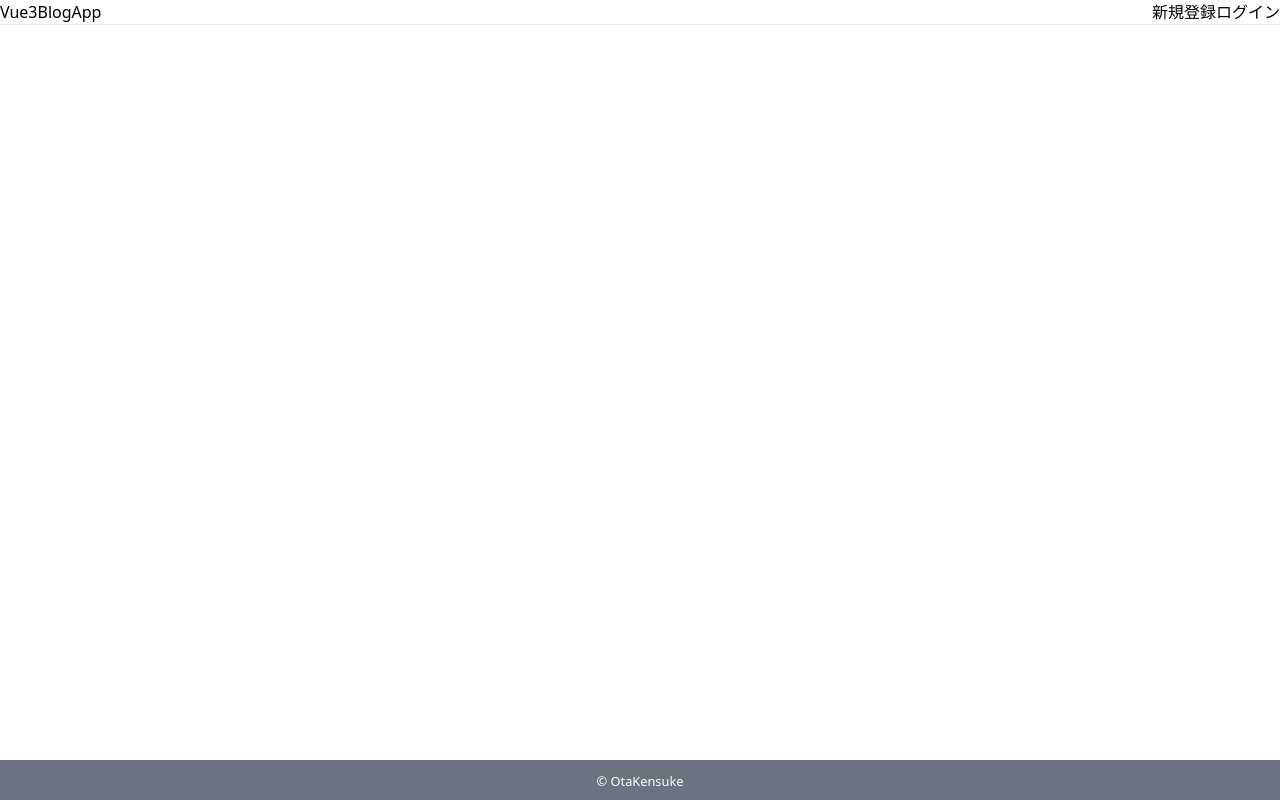
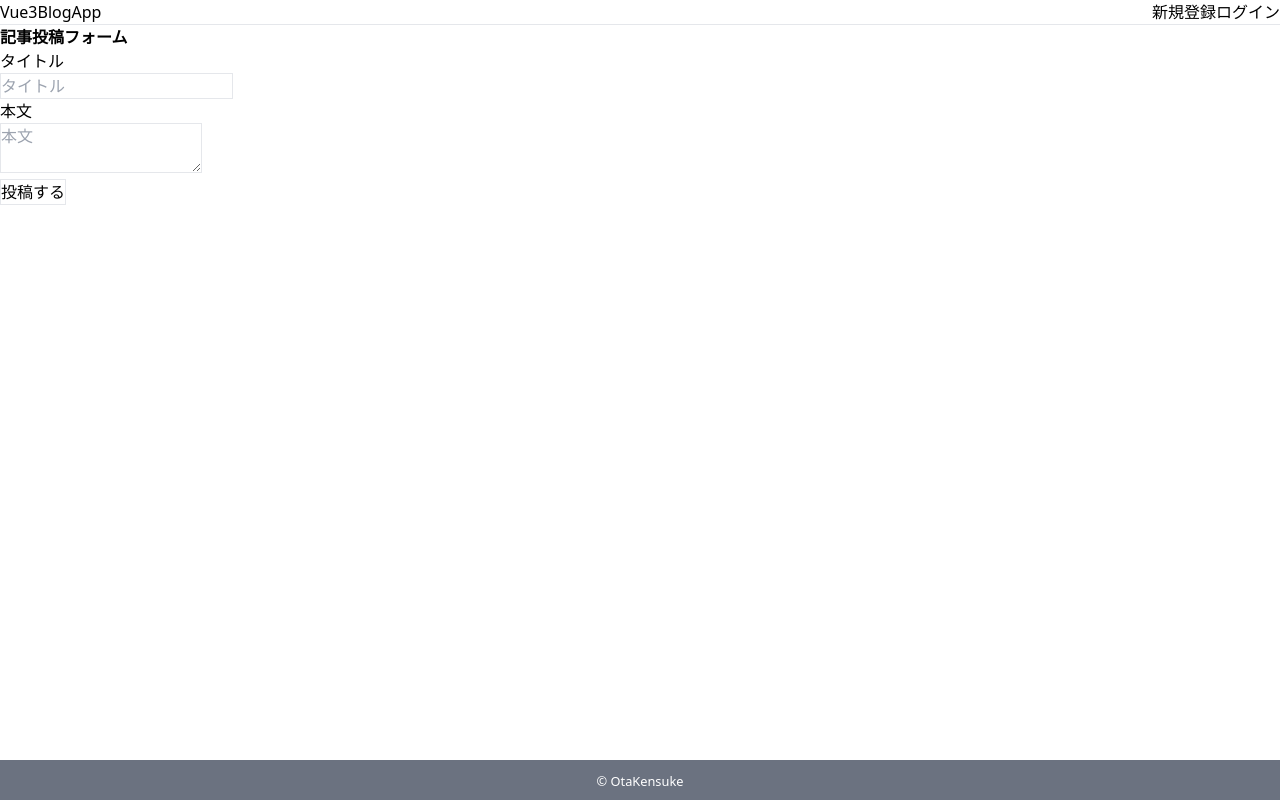
Before and after one commit to KensukeOta/Vue3BlogApp, a Vue app: page /posts/create in a window 1280 px wide. Built offline with nearby package versions, Linux system fonts and the light colour scheme.

Commit message:
記事投稿フォームを作成し、フォームに遷移するリンクを作成 #5

```diff
--- /dev/null
+++ b/src/components/atoms/PostFormLink.vue
@@ -0,0 +1,7 @@
+<script setup lang="ts">
+import { RouterLink } from 'vue-router';
+</script>
+
+<template>
+  <RouterLink to="/posts/create" class="border">投稿する</RouterLink>
+</template>
--- /dev/null
+++ b/src/components/atoms/PostInput.vue
@@ -0,0 +1,9 @@
+<script setup lang="ts">
+import { useField } from 'vee-validate';
+
+const { value: body } = useField<string>("body");
+</script>
+
+<template>
+  <textarea name="body" v-model="body" id="body" placeholder="本文" class="border"></textarea>
+</template>
--- /dev/null
+++ b/src/components/atoms/TitleInput.vue
@@ -0,0 +1,9 @@
+<script setup lang="ts">
+import { useField } from 'vee-validate';
+
+const { value: title } = useField("title");
+</script>
+
+<template>
+  <input type="text" v-model="title" name="title" id="title" placeholder="タイトル" class="border" />
+</template>
--- /dev/null
+++ b/src/components/molecules/PostArea.vue
@@ -0,0 +1,13 @@
+<script setup lang="ts">
+import Label from '../atoms/Label.vue';
+import PostInput from '../atoms/PostInput.vue';
+</script>
+
+<template>
+  <dt>
+    <Label for="body">本文</Label>
+  </dt>
+  <dd>
+    <PostInput />
+  </dd>
+</template>
--- /dev/null
+++ b/src/components/molecules/TitleArea.vue
@@ -0,0 +1,13 @@
+<script setup lang="ts">
+import Label from "../atoms/Label.vue";
+import TitleInput from "../atoms/TitleInput.vue";
+</script>
+
+<template>
+  <dt>
+    <Label for="title">タイトル</Label>
+  </dt>
+  <dd>
+    <TitleInput />
+  </dd>
+</template>
--- a/src/router/index.ts
+++ b/src/router/index.ts
@@ -2,6 +2,7 @@ import { createRouter, createWebHistory } from "vue-router";
 import HomeView from "@/views/HomeView.vue";
 import SignupView from "@/views/SignupView.vue";
 import LoginView from "@/views/LoginView.vue";
+import PostFormView from "@/views/PostFormView.vue";
 
 const router = createRouter({
   history: createWebHistory(import.meta.env.BASE_URL),
@@ -21,6 +22,11 @@ const router = createRouter({
       name: "login",
       component: LoginView,
     },
+    {
+      path: "/posts/create",
+      name: "posts_create",
+      component: PostFormView,
+    },
   ],
 });
 
--- a/src/views/HomeView.vue
+++ b/src/views/HomeView.vue
@@ -1,5 +1,6 @@
 <script setup lang="ts">
 import { useAuthUserStore } from '@/stores/authUser';
+import PostFormLink from '../components/atoms/PostFormLink.vue';
 
 const authUser: any = useAuthUserStore();
 </script>
@@ -7,4 +8,7 @@ const authUser: any = useAuthUserStore();
 <template>
   <h1 class="font-bold">トップページ</h1>
   <p>Welcome! {{ authUser.info ? authUser.info.name : "stranger" }}</p>
+  <nav class="text-center">
+    <PostFormLink />
+  </nav>
 </template>
--- /dev/null
+++ b/src/views/PostFormView.vue
@@ -0,0 +1,50 @@
+<script setup lang="ts">
+import { useField, useForm } from "vee-validate";
+import { object, string } from "yup";
+import { useAuthUserStore } from "@/stores/authUser";
+import TitleArea from "../components/molecules/TitleArea.vue";
+import PostArea from "../components/molecules/PostArea.vue";
+import SubmitButton from "../components/atoms/SubmitButton.vue";
+
+const authUser: any = useAuthUserStore();
+
+const { value: user_id } = useField("user_id");
+
+const schema = object({
+  title: string().required("必須の項目です。").max(50, "50文字以内で入力してください。"),
+  body: string().required("必須の項目です。").max(1000, "1000文字以内で入力してください。"),
+  user_id: string().required("必須の項目です。"),
+});
+
+const { errors, handleSubmit, isSubmitting } = useForm({
+  validationSchema: schema,
+  initialValues: {
+    title: "",
+    body: "",
+    user_id: `${authUser.info.id}`,
+  }
+});
+
+const onSubmit = handleSubmit(async (values) => {
+  try {
+    console.log(values)
+  } catch (error) {
+    console.log(error);
+  }
+});
+</script>
+
+<template>
+  <h1 class="font-bold">記事投稿フォーム</h1>
+
+  <form @submit="onSubmit">
+    <dl>
+      <input type="hidden" v-model="user_id" name="user_id">
+      <TitleArea />
+      <p class="text-red-500">{{ errors.title }}</p>
+      <PostArea />
+      <p class="text-red-500">{{ errors.body }}</p>
+      <SubmitButton :disabled="isSubmitting">投稿する</SubmitButton>
+    </dl>
+  </form>
+</template>
```
